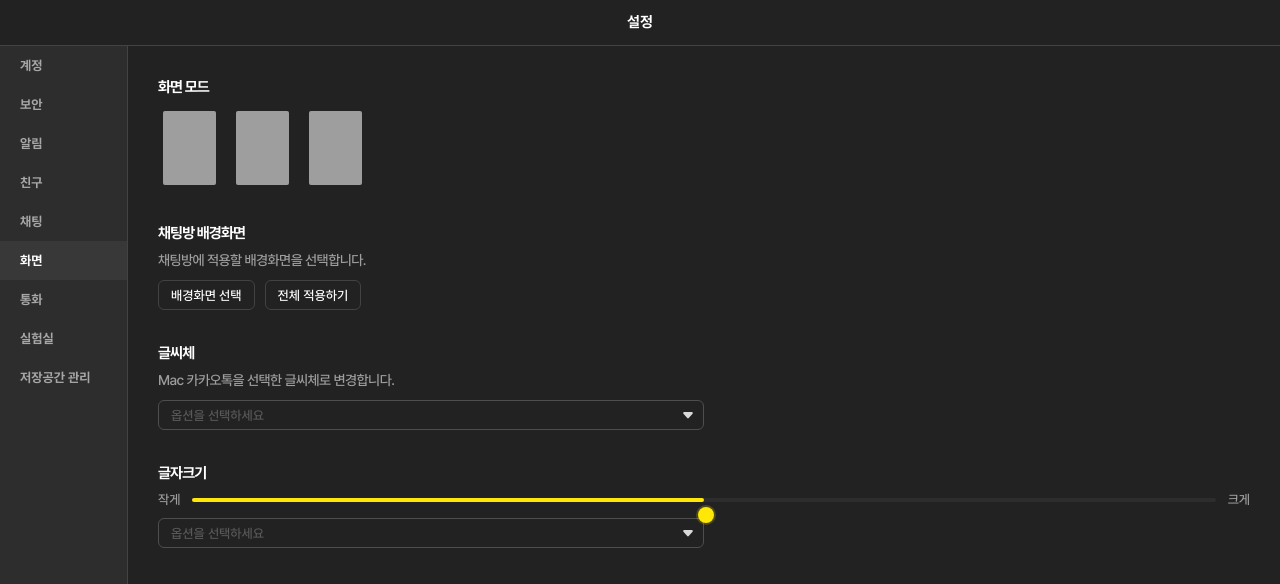
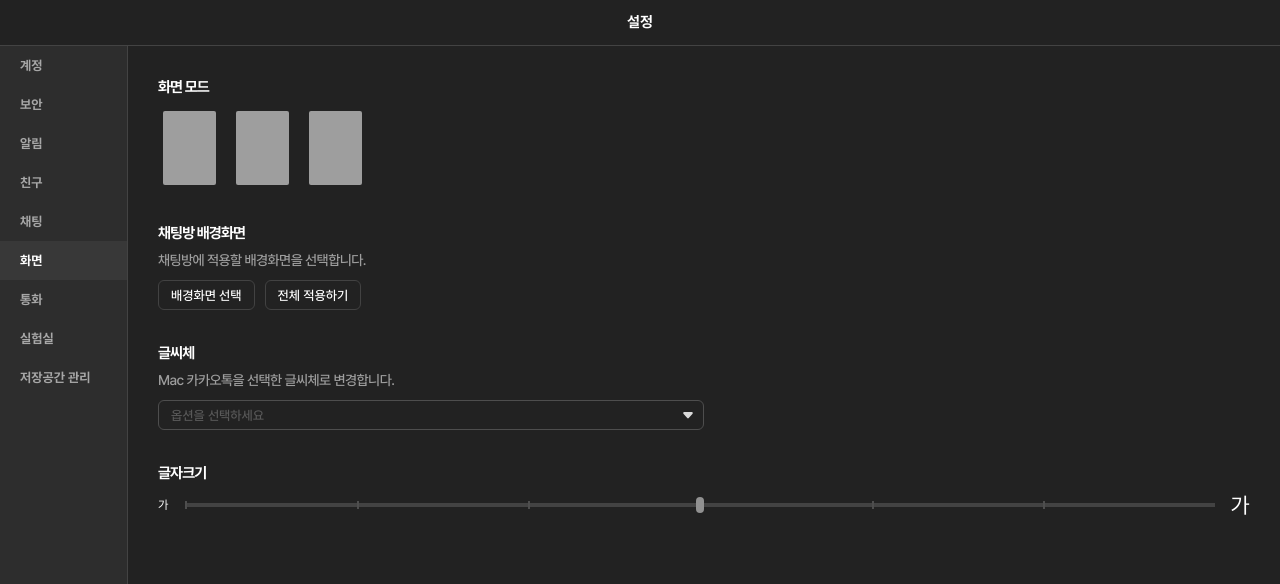
Before and after one commit to yheun03/cloneKakaoTalk, a Vue app in the folder clone-kakaotalk/: page /setting in a window 1280 px wide. Both pictures are taken after a click on the tab "화면". Shown: the top 584 px of the page. Built offline with nearby package versions, Linux system fonts and the light colour scheme; grey boxes are pictures that could not be loaded; what @vuepic/vue-datepicker would draw is missing.

Commit message:
range 디자인 수정

```diff
--- a/clone-kakaotalk/src/assets/styles/components/_range.scss
+++ b/clone-kakaotalk/src/assets/styles/components/_range.scss
@@ -1,20 +1,15 @@
 .k-range{
     display: flex;
     align-items: center;
-    gap: 12px;
+    gap: 16px;
 
     &-label{
-        font: 500 13px/120% "Pretendard";
-        color: #9E9E9E;
-        letter-spacing: -0.008em;
+        font: 400 12px/normal "Pretendard";
         white-space: nowrap;
-
-        &--left{
-            // 왼쪽 라벨 스타일
-        }
-
+        color: #fff;
+        letter-spacing: 0.02em;
         &--right{
-            // 오른쪽 라벨 스타일
+            font-size: 22px;
         }
     }
 
@@ -22,109 +17,75 @@
         flex: 1;
         position: relative;
         height: 4px;
-        background: rgba(255, 255, 255, 0.05);
-        border-radius: 2px;
+        background: #434343;
 
-        &::before{
+        // 진행 표시
+        // &::before{
+        //     content: '';
+        //     position: absolute;
+        //     left: 0;
+        //     top: 0;
+        //     height: 100%;
+        //     width: var(--progress, 0%);
+        //     background: #FFE707;
+        //     transition: width 0.15s ease;
+        //     pointer-events: none;
+        // }
+
+
+        // 구간 표시 (2px × 8px 빨간색)
+        &::after{
             content: '';
             position: absolute;
             left: 0;
-            top: 0;
-            height: 100%;
-            width: var(--progress, 0%);
-            background: #FFE707;
-            border-radius: 2px;
-            transition: width 0.2s;
+            top: 50%;
+            transform: translateY(-50%);
+            width: 100%;
+            height: 8px;
+            background-image: repeating-linear-gradient(
+                to right,
+                #4E4E4E 0 2px,
+                transparent 2px calc(100% / var(--range-step-count, 6))
+            );
             pointer-events: none;
         }
     }
 
     &-input{
-        position: relative;
+        position: absolute;
+        top: 0;
+        left: 0;
         width: 100%;
         height: 4px;
         background: transparent;
-        border-radius: 2px;
         outline: none;
         -webkit-appearance: none;
         appearance: none;
         z-index: 1;
+        margin: unset;
 
         &::-webkit-slider-thumb{
             -webkit-appearance: none;
             appearance: none;
-            width: 16px;
+            width: 8px;
             height: 16px;
-            background: #FFE707;
-            border-radius: 50%;
+            border-radius: 4px;
             cursor: pointer;
-            box-shadow: 0 0 0 2px rgba(255, 231, 7, 0.2);
             transition: all 0.2s;
             position: relative;
             z-index: 2;
+            background-color: #919191;
+            // &:hover{
+            //     transform: scale(1.1);
+            //     box-shadow: 0 0 0 4px rgba(255, 231, 7, 0.2);
+            // }
         }
 
-        &::-webkit-slider-thumb:hover{
-            transform: scale(1.1);
-            box-shadow: 0 0 0 4px rgba(255, 231, 7, 0.2);
-        }
-
-        &::-webkit-slider-runnable-track{
-            width: 100%;
-            height: 4px;
-            background: transparent;
-            border-radius: 2px;
-        }
-
-        &::-moz-range-thumb{
-            width: 16px;
-            height: 16px;
-            background: #FFE707;
-            border-radius: 50%;
-            cursor: pointer;
-            border: none;
-            box-shadow: 0 0 0 2px rgba(255, 231, 7, 0.2);
-            transition: all 0.2s;
-            position: relative;
-            z-index: 2;
-        }
-
-        &::-moz-range-thumb:hover{
-            transform: scale(1.1);
-            box-shadow: 0 0 0 4px rgba(255, 231, 7, 0.2);
-        }
-
-        &::-moz-range-track{
-            height: 4px;
-            background: transparent;
-            border-radius: 2px;
-        }
-
-        &::-ms-thumb{
-            width: 16px;
-            height: 16px;
-            background: #FFE707;
-            border-radius: 50%;
-            cursor: pointer;
-            border: none;
-        }
-
-        &::-ms-track{
-            height: 4px;
-            background: transparent;
-            border-radius: 2px;
-            border: none;
-            color: transparent;
-        }
-
-        &::-ms-fill-lower{
-            background: #FFE707;
-            border-radius: 2px;
-        }
-
-        &::-ms-fill-upper{
-            background: rgba(255, 255, 255, 0.05);
-            border-radius: 2px;
-        }
+        // &::-webkit-slider-runnable-track{
+        //     width: 100%;
+        //     height: 4px;
+        //     background: transparent;
+        //     border-radius: 2px;
+        // }
     }
 }
--- a/clone-kakaotalk/src/components/ui/Range.vue
+++ b/clone-kakaotalk/src/components/ui/Range.vue
@@ -1,7 +1,7 @@
 <template>
     <div class="k-range">
         <span v-if="labelLeft" class="k-range-label k-range-label--left">{{ labelLeft }}</span>
-        <div class="k-range-wrapper" :style="{ '--progress': progressPercent + '%' }">
+        <div class="k-range-wrapper" :style="wrapperStyle">
             <input
                 type="range"
                 :value="value"
@@ -47,11 +47,24 @@ export default {
     },
     emits: ['input'],
     computed: {
+        stepCount() {
+            const range = this.max - this.min
+            if (range <= 0 || this.step <= 0) {
+                return 1
+            }
+            return Math.max(1, range / this.step)
+        },
         progressPercent() {
             // min-max 범위를 0-100%로 변환
             const range = this.max - this.min;
             const currentValue = this.value - this.min;
             return range > 0 ? (currentValue / range) * 100 : 0;
+        },
+        wrapperStyle() {
+            return {
+                '--progress': `${this.progressPercent}%`,
+                '--range-step-count': this.stepCount
+            }
         }
     },
     methods: {
--- a/clone-kakaotalk/src/views/settings/SettingScreenTabView.vue
+++ b/clone-kakaotalk/src/views/settings/SettingScreenTabView.vue
@@ -38,8 +38,7 @@
                 <p class="wrap-setting-title">글자크기</p>
             </dt>
             <dd>
-                <KRange :value="fontSize" @input="fontSize = $event" :min="1" :max="7" :step="1" label-left="작게" label-right="크게"/>
-                <KSelect :options="fontSizeOptions" />
+                <KRange :value="fontSize" @input="fontSize = $event" :min="1" :max="7" :step="1" label-left="가" label-right="가"/>
             </dd>
         </dl>
     </div>
@@ -61,8 +60,7 @@ export default {
         return {
             screenMode: '',
             fontSize: 4, // 기본값: 중간 (1-7 범위에서 4)
-            fontOptions: [],
-            fontSizeOptions: []
+            fontOptions: []
         }
     },
     watch: {
```
